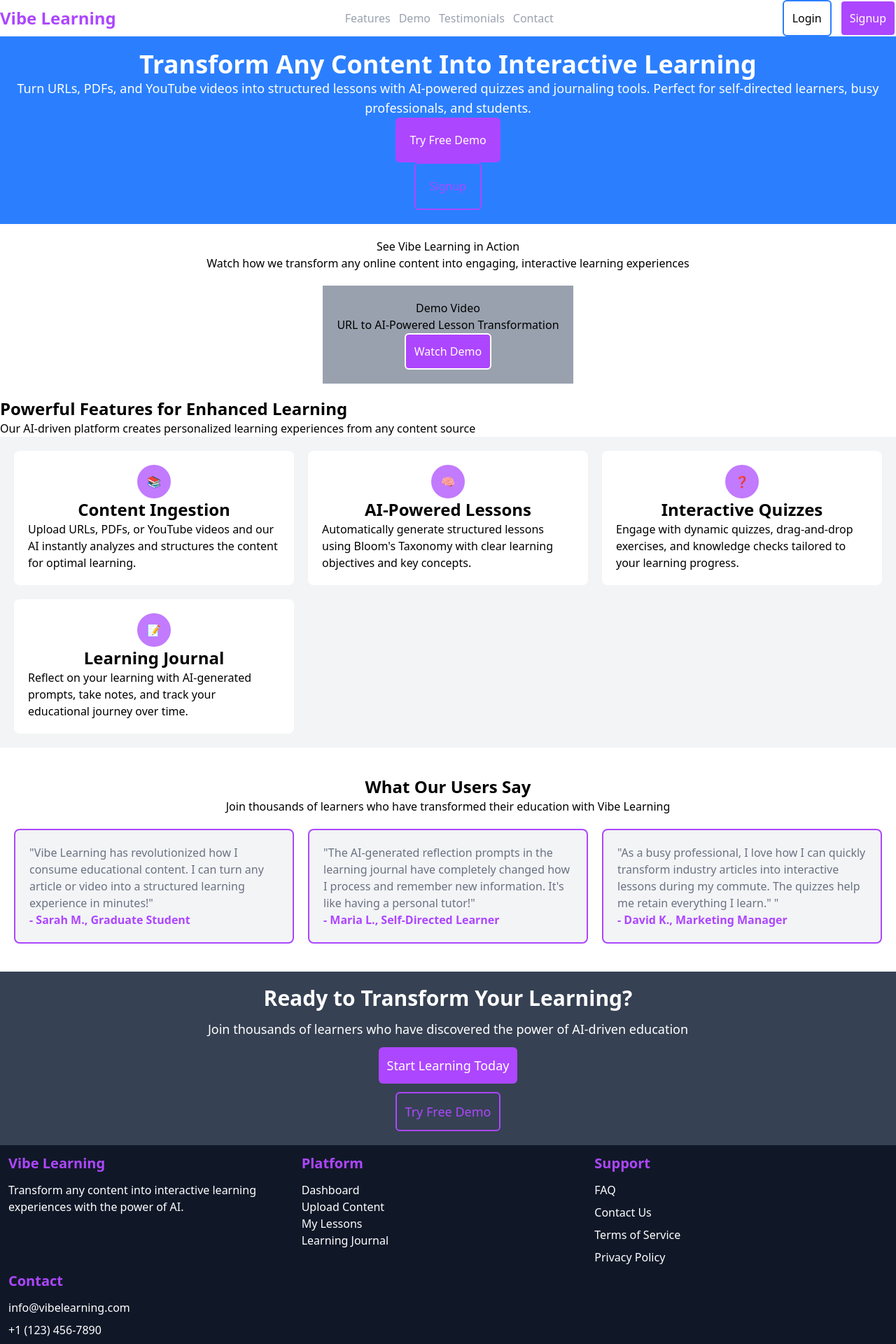
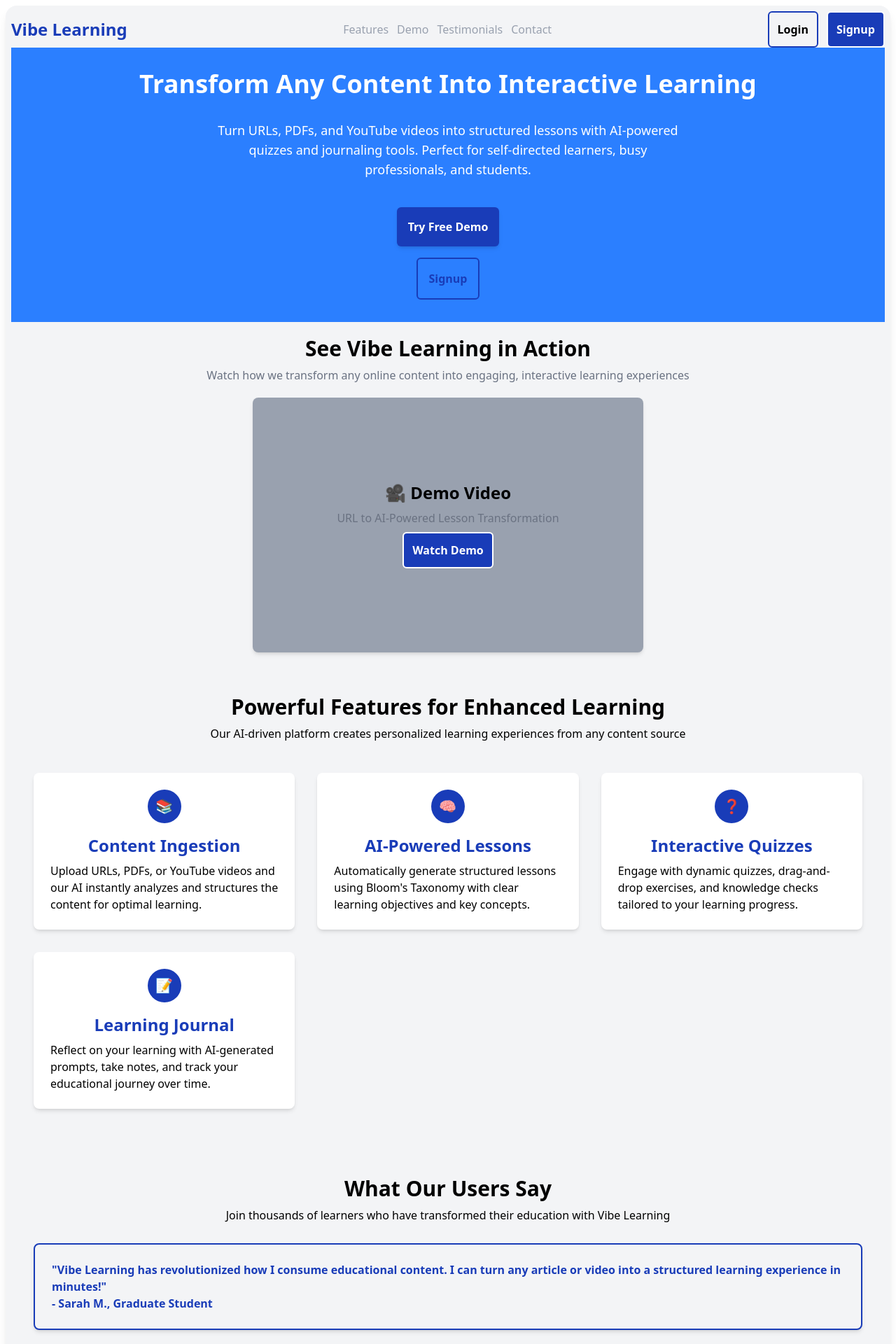
Before and after one commit to minmin1805/vibe-learning-app, a React (Vite) app in the folder frontend/: page / in a window 1280 px wide. Shown: the top 1920 px of the page at 70% size. Built offline with nearby package versions, Linux system fonts and the light colour scheme.

Commit message:
improve the design of landing page + dashboard

```diff
--- a/frontend/src/pages/LandingPage.jsx
+++ b/frontend/src/pages/LandingPage.jsx
@@ -3,10 +3,10 @@ import { Link } from "react-router-dom";
 
 function LandingPage() {
   return (
-    <div>
-      <div>
+    <div className="bg-white p-2" style={{height: "100vh"}}>
+      <div className="bg-gray-100 rounded-2xl p-2 shadow-lg">
         <header className="flex items-center justify-between">
-          <h2 className="text-2xl font-bold text-purple-500">Vibe Learning</h2>
+          <h2 className="text-2xl font-bold text-blue-800">Vibe Learning</h2>
 
           <div className="flex items-center gap-3">
             <a href="#Features" className="text-gray-400">
@@ -25,69 +25,69 @@ function LandingPage() {
 
           <div className="flex items-center gap-3">
             <Link to="/login">
-              <button className="rounded-md p-3 border-2 border-blue-500">
+              <button className="rounded-md p-3 border-2 border-blue-800 font-semibold hover:bg-blue-100 transition-all hover:cursor-pointer">
                 Login
               </button>
             </Link>
             <Link to="/signup">
-              <button className="bg-purple-500 text-white rounded-md p-3 border-2">
+              <button className="bg-blue-800 text-white rounded-md p-3 border-2 font-semibold hover:bg-blue-900 transition-all hover:cursor-pointer">
                 Signup
               </button>
             </Link>
           </div>
         </header>
 
-        <div className="flex flex-col items-center justify-center p-5 bg-blue-500 text-center">
-          <h1 className="text-4xl font-bold text-white">
+        <div className="flex flex-col items-center justify-center p-8 bg-blue-500 text-center gap-4 w-full">
+          <h1 className="text-4xl font-bold text-white mb-4">
             Transform Any Content Into Interactive Learning
           </h1>
-          <p className="text-white text-lg">
+          <p className="text-white text-lg mb-6 max-w-2xl">
             Turn URLs, PDFs, and YouTube videos into structured lessons with
             AI-powered quizzes and journaling tools. Perfect for self-directed
             learners, busy professionals, and students.
           </p>
-          <a href="#Demo" className="bg-purple-500 p-5 text-white rounded-md">
+          <a href="#Demo" className="bg-blue-800 p-4 text-white rounded-md font-semibold shadow-md hover:bg-blue-900 transition-all">
             Try Free Demo
           </a>
 
           <Link to="/signup">
-            <button className=" text-purple-500 rounded-md p-5 border-2">
+            <button className="text-blue-800 rounded-md p-4 border-2 border-blue-800 font-semibold hover:bg-blue-50 transition-all">
               Signup
             </button>
           </Link>
         </div>
 
         <div className="flex flex-col items-center justify-center p-5">
-          <h2>See Vibe Learning in Action</h2>
-          <p>
+          <h2 className="text-3xl font-bold text-black mb-2">See Vibe Learning in Action</h2>
+          <p className="text-gray-500">
             Watch how we transform any online content into engaging, interactive
             learning experiences
           </p>
 
-          <div className="flex flex-col items-center justify-center p-5 mt-5 bg-gray-400">
-            <h2>Demo Video</h2>
-            <p>URL to AI-Powered Lesson Transformation</p>
-            <button className="bg-purple-500 text-white rounded-md p-3 border-2">
+          <div className="flex flex-col items-center justify-center mt-5 bg-gray-400 rounded-lg shadow-md p-30">
+            <h2 className="text-2xl font-bold text-black mb-2">🎥 Demo Video</h2>
+            <p className="text-gray-500 mb-2">URL to AI-Powered Lesson Transformation</p>
+            <button className="bg-blue-800 text-white rounded-md p-3 border-2 font-semibold hover:bg-blue-900 transition-all">
               Watch Demo
             </button>
           </div>
         </div>
 
-        <div>
-          <h2 className="text-2xl font-bold text-black">
+        <div className="bg-gray-100 mt-5 flex flex-col items-center justify-center">
+          <h2 className="text-3xl font-bold text-black mb-2 mt-5 ">
             Powerful Features for Enhanced Learning
           </h2>
-          <p>
+          <p className="mb-3">
             Our AI-driven platform creates personalized learning experiences
             from any content source
           </p>
 
-          <div className="grid grid-cols-3 gap-5 md:grid-cols-2 lg:grid-cols-3 bg-gray-100 p-5">
-            <div className="flex flex-col items-center justify-center p-5 rounded-lg bg-white">
-              <h2 className="w-12 h-12 rounded-full bg-purple-400 flex items-center justify-center">
+          <div className="grid grid-cols-1 md:grid-cols-2 lg:grid-cols-3 gap-8  p-8">
+            <div className="flex flex-col items-center justify-center p-6 rounded-lg bg-white shadow-md gap-2">
+              <div className="w-12 h-12 rounded-full bg-blue-800 flex items-center justify-center text-white text-xl mb-2">
                 📚
-              </h2>
-              <h2 className="text-2xl font-bold text-black">
+              </div>
+              <h2 className="text-2xl font-bold text-blue-800">
                 Content Ingestion
               </h2>
               <p>
@@ -96,11 +96,11 @@ function LandingPage() {
               </p>
             </div>
 
-            <div className="flex flex-col items-center justify-center p-5 rounded-lg bg-white">
-              <h2 className="w-12 h-12 rounded-full bg-purple-400 flex items-center justify-center">
+            <div className="flex flex-col items-center justify-center p-6 rounded-lg bg-white shadow-md gap-2">
+              <div className="w-12 h-12 rounded-full bg-blue-800 flex items-center justify-center text-white text-xl mb-2">
                 🧠
-              </h2>
-              <h2 className="text-2xl font-bold text-black">
+              </div>
+              <h2 className="text-2xl font-bold text-blue-800">
                 AI-Powered Lessons
               </h2>
               <p>
@@ -109,11 +109,11 @@ function LandingPage() {
               </p>
             </div>
 
-            <div className="flex flex-col items-center justify-center p-5 rounded-lg bg-white">
-              <h2 className="w-12 h-12 rounded-full bg-purple-400 flex items-center justify-center">
+            <div className="flex flex-col items-center justify-center p-6 rounded-lg bg-white shadow-md gap-2">
+              <div className="w-12 h-12 rounded-full bg-blue-800 flex items-center justify-center text-white text-xl mb-2">
                 ❓
-              </h2>
-              <h2 className="text-2xl font-bold text-black">
+              </div>
+              <h2 className="text-2xl font-bold text-blue-800">
                 Interactive Quizzes
               </h2>
               <p>
@@ -122,11 +122,11 @@ function LandingPage() {
               </p>
             </div>
 
-            <div className="flex flex-col items-center justify-center p-5 rounded-lg bg-white">
-              <h2 className="w-12 h-12 rounded-full bg-purple-400 flex items-center justify-center">
+            <div className="flex flex-col items-center justify-center p-6 rounded-lg bg-white shadow-md gap-2">
+              <div className="w-12 h-12 rounded-full bg-blue-800 flex items-center justify-center text-white text-xl mb-2">
                 📝
-              </h2>
-              <h2 className="text-2xl font-bold text-black">
+              </div>
+              <h2 className="text-2xl font-bold text-blue-800">
                 Learning Journal
               </h2>
               <p>
@@ -137,8 +137,8 @@ function LandingPage() {
           </div>
           </div>
 
-          <div className="flex flex-col items-center justify-center p-5 mt-5">
-            <h2 className="text-2xl font-bold text-black">
+          <div className="flex flex-col items-center justify-center p-8 mt-8 gap-2">
+            <h2 className="text-3xl font-bold text-black">
               What Our Users Say
             </h2>
             <p className="mb-5">
@@ -146,68 +146,65 @@ function LandingPage() {
               with Vibe Learning
             </p>
 
-            <div className="grid grid-cols-1 lg:grid-cols-2 xl:grid-cols-3 gap-5">
-              <div className=" p-5 rounded-lg bg-gray-100 border-2 border-purple-500">
-                <p className="text-gray-500 ">
+            <div className="p-6 rounded-lg bg-gray-100 border-2 border-blue-800 shadow-md mb-4">
+              <p className="text-blue-800 font-bold text-left">
                 "Vibe Learning has revolutionized how I consume educational
                 content. I can turn any article or video into a structured
                 learning experience in minutes!"
               </p>
-                <p className="text-purple-500 font-bold text-left">
+              <p className="text-blue-800 font-bold text-left">
                 - Sarah M., Graduate Student
               </p>
             </div>
 
-              <div className=" p-5 rounded-lg bg-gray-100 border-2 border-purple-500">
-                <p className="text-gray-500 ">
+            <div className="p-6 rounded-lg bg-gray-100 border-2 border-blue-800 shadow-md mb-4">
+              <p className="text-blue-800 font-bold text-left">
                 "The AI-generated reflection prompts in the learning journal
                 have completely changed how I process and remember new
                 information. It's like having a personal tutor!"
               </p>
-                <p className="text-purple-500 font-bold text-left">
+              <p className="text-blue-800 font-bold text-left">
                 - Maria L., Self-Directed Learner
               </p>
             </div>
 
-              <div className=" p-5 rounded-lg bg-gray-100 border-2 border-purple-500">
-                <p className="text-gray-500 ">
+            <div className="p-6 rounded-lg bg-gray-100 border-2 border-blue-800 shadow-md mb-4">
+              <p className="text-blue-800 font-bold text-left">
                 "As a busy professional, I love how I can quickly transform
                 industry articles into interactive lessons during my commute.
                 The quizzes help me retain everything I learn." "
               </p>
-                <p className="text-purple-500 font-bold text-left">
+              <p className="text-blue-800 font-bold text-left">
                 - David K., Marketing Manager
               </p>
             </div>
           </div>
-            </div>
 
-            <div className="flex flex-col items-center justify-center p-5 mt-5 bg-gray-700 ">
-              <h2 className="text-3xl text-white font-bold">Ready to Transform Your Learning?</h2>
+          <div className="flex flex-col items-center justify-center p-8 mt-8 bg-gray-700 gap-2 rounded-lg shadow-md">
+            <h2 className="text-3xl text-white font-bold mb-2">Ready to Transform Your Learning?</h2>
 
             <p className="text-white text-lg pt-3">
               Join thousands of learners who have discovered the power of
               AI-driven education
             </p>
-              <button className="bg-purple-500 text-white rounded-md p-3 text-lg mt-3">
+            <button className="bg-blue-800 text-white rounded-md p-3 text-lg mt-3 font-semibold hover:bg-blue-900 transition-all">
               Start Learning Today
             </button>
-              <button className=" text-purple-500 rounded-md p-3 border-2 text-lg border-purple-500 mt-3">
+            <button className="text-blue-800 rounded-md p-3 border-2 text-lg border-blue-800 mt-3 font-semibold hover:bg-blue-50 transition-all">
               Try Free Demo
             </button>
           </div>
 
-          <div className="bg-gray-900 grid grid-cols-2 xl:grid-cols-3 p-3">
-
+          <div className="bg-gray-900 grid grid-cols-1 md:grid-cols-2 xl:grid-cols-3 p-6 gap-6 rounded-lg mt-8">
             <div>
-              <h2 className="text-purple-500 font-bold text-xl mb-3">Vibe Learning</h2>
+              <h2 className="text-blue-800 font-bold text-xl mb-3">Vibe Learning</h2>
               <p className="text-white">Transform any content into interactive learning experiences with the power of AI.
 
 </p>
             </div>
 
             <div>
-              <h2 className="text-purple-500 font-bold text-xl mb-3">Platform</h2>
+              <h2 className="text-blue-800 font-bold text-xl mb-3">Platform</h2>
               <ul className="text-white">
                 <li>Dashboard</li>
                 <li>Upload Content</li>
@@ -217,7 +214,7 @@ function LandingPage() {
             </div>
 
             <div>
-              <h2 className="text-purple-500 font-bold text-xl mb-3">Support</h2>
+              <h2 className="text-blue-800 font-bold text-xl mb-3">Support</h2>
               <ul className="text-white">
                 <li className="mb-2">FAQ</li>
                 <li className="mb-2">Contact Us</li>
@@ -227,7 +224,7 @@ function LandingPage() {
             </div>
 
             <div>
-              <h2 className="text-purple-500 font-bold text-xl mb-3">Contact</h2>
+              <h2 className="text-blue-800 font-bold text-xl mb-3">Contact</h2>
               <p className="text-white mb-2">info@vibelearning.com</p>
               <p className="text-white mb-2">+1 (123) 456-7890</p>
               <p className="text-white mb-2">123 Main St, Anytown, USA</p>
```
Also changed, not shown: frontend/src/pages/Dashboard.jsx (+11 -4 lines). Lines whose indentation alone changed are shown as unchanged.
